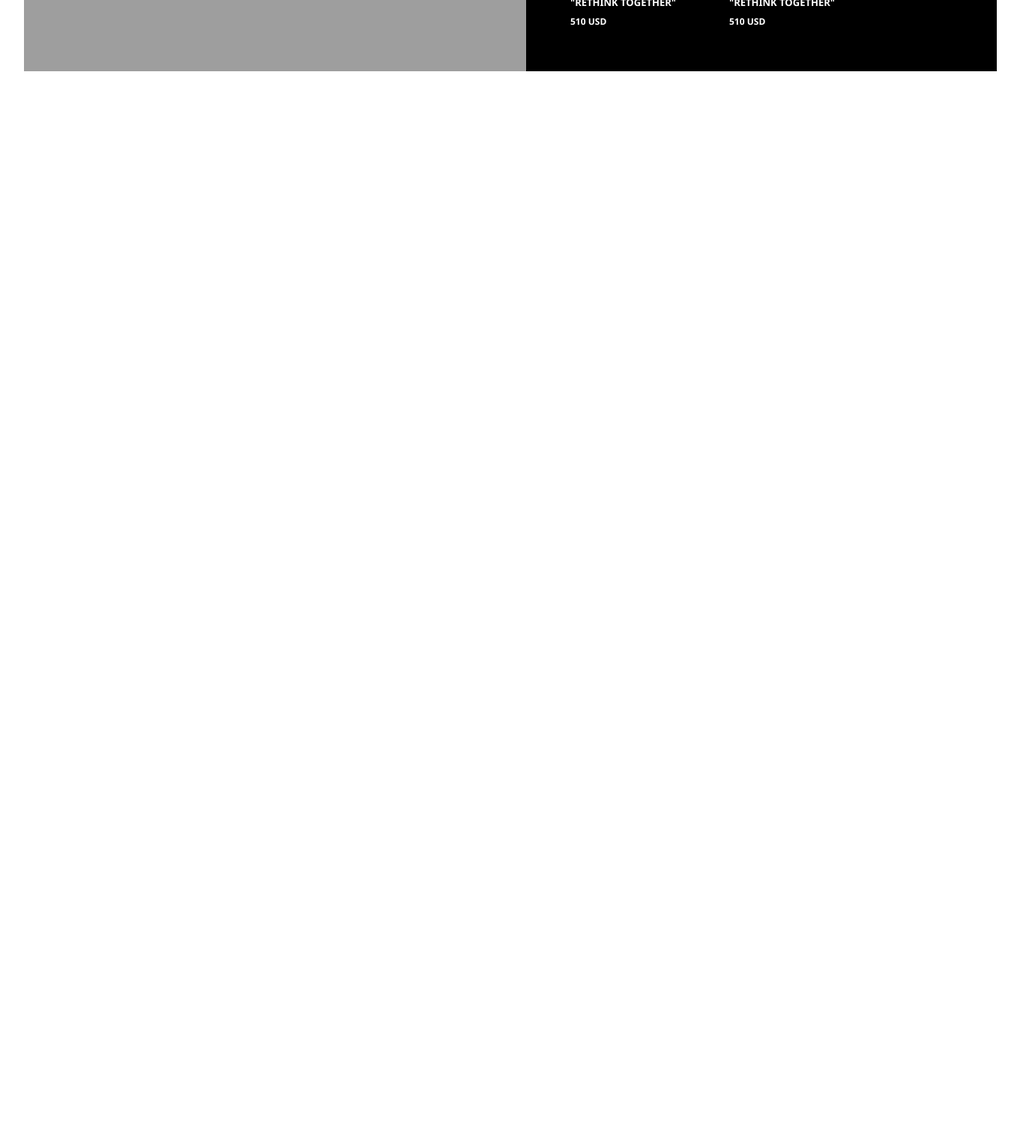
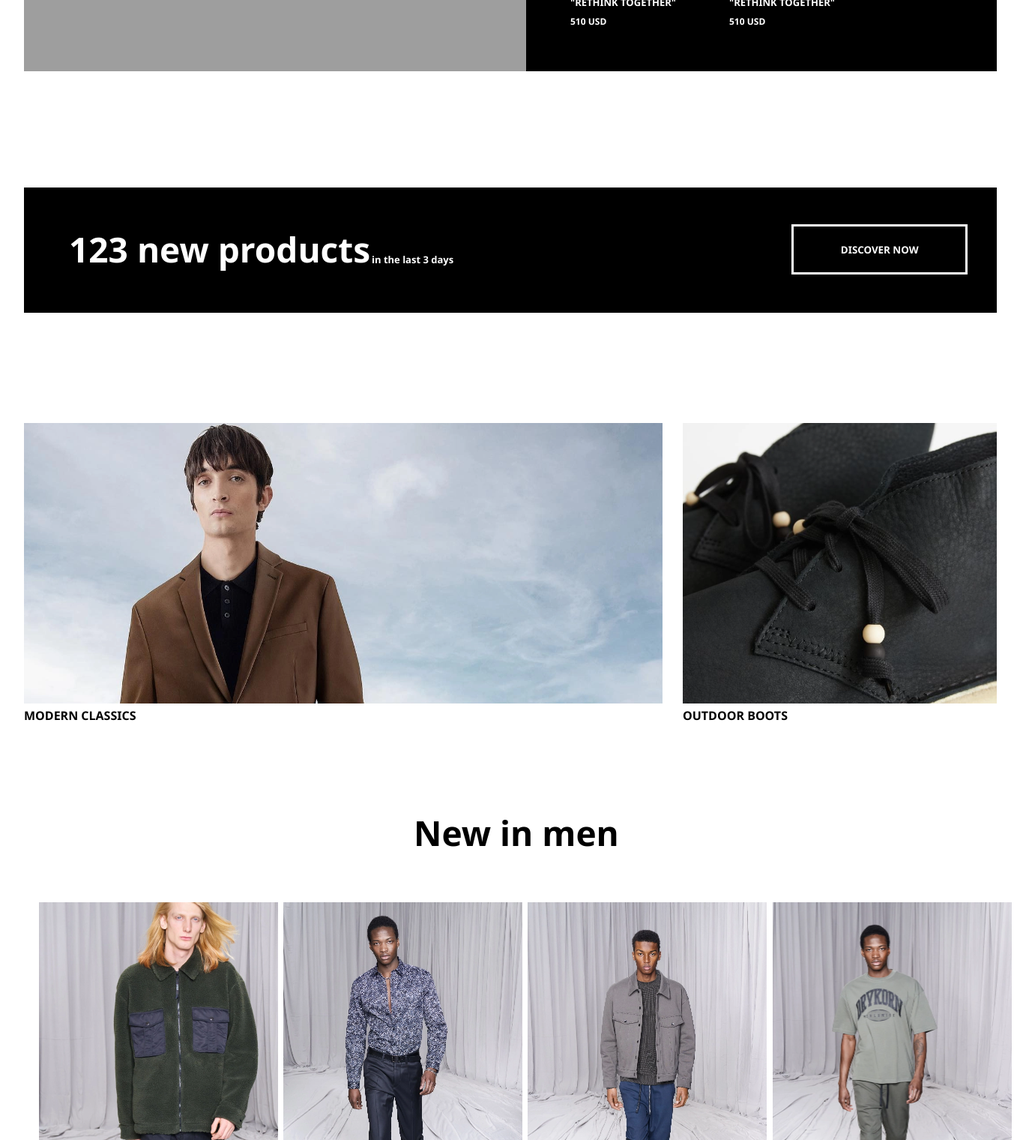
Before and after one commit to Andy-merhi/htdocs, a PHP site: page /Koein-website/Home/home.html in a window 1640 px wide. Shown: the part 4802-6322 px from the top of the page at 75% size, without its empty margins (119-1500 px from the left). Before the commit the page ends 4897 px from the top, so only its background shows below. Run offline with PHP 8.4, Linux system fonts and the light colour scheme; grey boxes are pictures that could not be loaded.

Commit message:
joop logo-fall conenction

```diff
--- a/Koein-website/Home/home.css
+++ b/Koein-website/Home/home.css
@@ -315,3 +315,28 @@ p.menu-collection{
         font-size: 46px;
         margin: 47px 0px 0px 59px;
     }
+    .discover-product{
+        background-color: #000000;
+        display: flex;
+        width: 1298px;
+        height: 167px;
+        margin: 155px 0px 0px 151px;
+    }
+    .discover-product .txt1{
+        color: #FFFFFF;
+        font-size: 46px;
+        margin: 51px 0px 0px 60px;
+    }
+    .discover-product .txt2{
+        color: #FFFFFF;
+        font-size: 13px;
+        margin: 87px 0px 0px 464px;
+    }
+    .discover-product button{
+        background-color: #000000;
+        color: #FFFFFF;
+        border:#FFFFFF solid;
+        width: 235px;
+        height: 67px;
+        margin: 49px 0px 0px 451px;
+    }
--- a/Koein-website/Home/home.html
+++ b/Koein-website/Home/home.html
@@ -220,7 +220,130 @@
     </div>
 </div>
 
+<div class="discover-product">
+    <div class="txt1">
+        123 new products
+    </div>
+    <div class="txt2">
+        in the last 3 days
+    </div>
+    <button>
+        DISCOVER NOW
+    </button>
+</div>
 
+<div style="display: flex; margin: 147px 0px 0px 151px;">
+    <div>
+        <img src="../images/men-pic.png" alt="img">
+        <div>MODERN CLASSICS</div>
+    </div>
+    <div style="margin-left: 27px;">
+        <img src="../images/men-boot-pic.png" alt="img">
+        <div>OUTDOOR BOOTS  </div>
+    </div>
+</div>
+
+<div style="margin: 114px 0px 0px 671px; font-size: 46px;">
+    New in men
+</div>
+
+
+   <!-- Swiper Container -->
+   <div class="swiper">
+    <div class="swiper-wrapper">
+      <!-- Slides -->
+      <div class="swiper-slide">
+        <div style="margin-top: 62px;position: relative;">
+            <div  style="position: absolute; margin-left: 151px;width: 319px;">
+                <img src="../images/men-swiper-pic1.png" alt="no image" style="  height: 497px;">
+                <p style="margin-top: 20px; font-size: 13px; ">MARC KAIN <br> "RETHINK TOGETHER"SHOULDER BAG</p>
+                <p style="margin-top: 8px; font-size: 12px;">510 USD</p>
+            </div>
+
+            <div  style="position: absolute;margin-left: 477px;">
+                <img src="../images/men-swiper-pic2.png" alt="no image" style=" width: 319px; height: 497px;">
+                <p style="margin-top: 20px; font-size: 13px; ">MARC KAIN <br> "RETHINK TOGETHER"SHOULDER BAG</p>
+                <p style="margin-top: 8px; font-size: 12px;">510 USD</p>
+            </div>
+
+            <div  style="position: absolute;margin-left: 803px;">
+                <img src="../images/men-swiper-pic3.png" alt="no image" style=" width: 319px; height: 497px;">
+                <p style="margin-top: 20px; font-size: 13px; ">MARC KAIN <br> "RETHINK TOGETHER"SHOULDER BAG</p>
+                <p style="margin-top: 8px; font-size: 12px;">510 USD</p>
+            </div>
+
+            <div  style="position: absolute;margin-left: 1130px;">
+                <img src="../images/men-swiper-pic4.png" alt="no image" style=" width: 319px; height: 497px;">
+                <p style="margin-top: 20px; font-size: 13px; ">MARC KAIN <br> "RETHINK TOGETHER"SHOULDER BAG</p>
+                <p style="margin-top: 8px; font-size: 12px;">510 USD</p>
+            </div>
+        </div>
+      </div>
+      <div class="swiper-slide">
+        <div style="width: 1600px;height: 585px; margin-top: 62px;position: relative;">
+            <div  style="position: absolute; margin-left: 151px;width: 319px;">
+                <img src="../images/men-swiper-pic1.png" alt="no image" style="  height: 497px;">
+                <p style="margin-top: 20px; font-size: 13px; ">MARC KAIN <br> "RETHINK TOGETHER"SHOULDER BAG</p>
+                <p style="margin-top: 8px; font-size: 12px;">510 USD</p>
+            </div>
+
+            <div  style="position: absolute;margin-left: 477px;">
+                <img src="../images/men-swiper-pic2.png" alt="no image" style=" width: 319px; height: 497px;">
+                <p style="margin-top: 20px; font-size: 13px; ">MARC KAIN <br> "RETHINK TOGETHER"SHOULDER BAG</p>
+                <p style="margin-top: 8px; font-size: 12px;">510 USD</p>
+            </div>
+
+            <div  style="position: absolute;margin-left: 803px;">
+                <img src="../images/men-swiper-pic3.png" alt="no image" style=" width: 319px; height: 497px;">
+                <p style="margin-top: 20px; font-size: 13px; ">MARC KAIN <br> "RETHINK TOGETHER"SHOULDER BAG</p>
+                <p style="margin-top: 8px; font-size: 12px;">510 USD</p>
+            </div>
+
+            <div  style="position: absolute;margin-left: 1130px;">
+                <img src="../images/men-swiper-pic4.png" alt="no image" style=" width: 319px; height: 497px;">
+                <p style="margin-top: 20px; font-size: 13px; ">MARC KAIN <br> "RETHINK TOGETHER"SHOULDER BAG</p>
+                <p style="margin-top: 8px; font-size: 12px;">510 USD</p>
+            </div>
+        </div>
+      </div>
+      <div class="swiper-slide">
+        <div style="width: 1600px;height: 585px; margin-top: 62px;position: relative;">
+         <div  style="position: absolute; margin-left: 151px;width: 319px;">
+            <img src="../images/men-swiper-pic1.png" alt="no image" style="  height: 497px;">
+            <p style="margin-top: 20px; font-size: 13px; ">MARC KAIN <br> "RETHINK TOGETHER"SHOULDER BAG</p>
+            <p style="margin-top: 8px; font-size: 12px;">510 USD</p>
+         </div>
+
+        <div  style="position: absolute;margin-left: 477px;">
+            <img src="../images/men-swiper-pic2.png" alt="no image" style=" width: 319px; height: 497px;">
+            <p style="margin-top: 20px; font-size: 13px; ">MARC KAIN <br> "RETHINK TOGETHER"SHOULDER BAG</p>
+            <p style="margin-top: 8px; font-size: 12px;">510 USD</p>
+        </div>
+
+        <div  style="position: absolute;margin-left: 803px;">
+            <img src="../images/men-swiper-pic3.png" alt="no image" style=" width: 319px; height: 497px;">
+            <p style="margin-top: 20px; font-size: 13px; ">MARC KAIN <br> "RETHINK TOGETHER"SHOULDER BAG</p>
+            <p style="margin-top: 8px; font-size: 12px;">510 USD</p>
+        </div>
+
+        <div  style="position: absolute;margin-left: 1130px;">
+            <img src="../images/men-swiper-pic4.png" alt="no image" style=" width: 319px; height: 497px;">
+            <p style="margin-top: 20px; font-size: 13px; ">MARC KAIN <br> "RETHINK TOGETHER"SHOULDER BAG</p>
+            <p style="margin-top: 8px; font-size: 12px;">510 USD</p>
+        </div>
+    </div>
+</div>
+
+</div>
+<!-- Pagination -->
+<div class="swiper-pagination"></div>
+</div>
+
+    <div style="margin: 79px 0px 0px 151px; position: relative;">
+        <img src="../images/fall-collection-pic.png" alt="fall-collection-pic" style="position: absolute;">
+        <img src="../images/Logo-Joop-weiß-min.png" alt="Joop" style="position: absolute; margin: 63px 0px 0px 501px;">
+        <div class="joop-logo-txt" style="font-size: 46px; color: #FFFFFF; margin-left: 432px 0px 0px 521px;">Fall collection</div>
+    </div>
 
   <script src="https://cdn.jsdelivr.net/npm/swiper@11/swiper-bundle.min.js"></script>
   <script src="home.js"></script>
```
Also changed, not shown: Koein-website/images/Image 32@2x.png (added), Koein-website/images/Logo-Joop-weiß-min.png (added), Koein-website/images/fall-collection-pic.png (added), Koein-website/images/men-boot-pic.png (added), Koein-website/images/men-pic.png (added), Koein-website/images/men-swiper-pic1.png (added), Koein-website/images/men-swiper-pic2.png (added), Koein-website/images/men-swiper-pic3.png (added), Koein-website/images/men-swiper-pic4.png (added).
